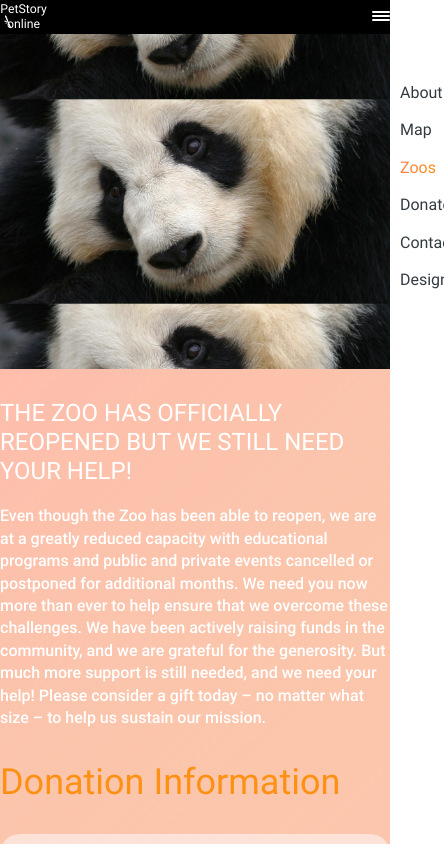
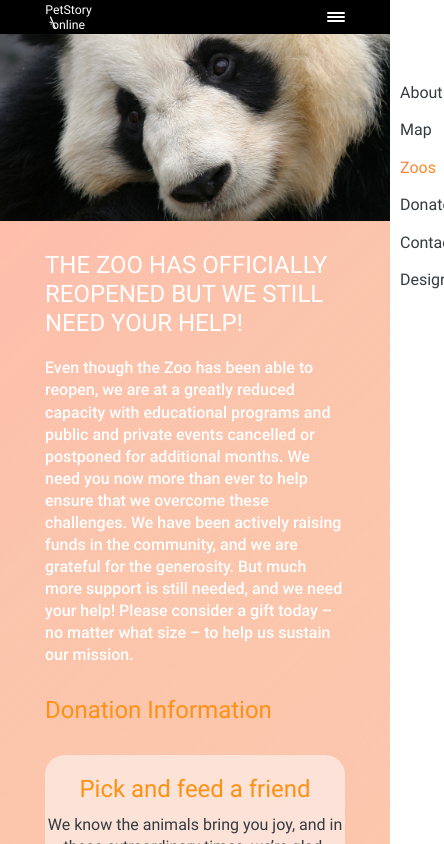
Before and after one commit to 9fogel/RSSchool-stage-1, a plain HTML site: page online-zoo/pages/donate/index.html in a window 390 px wide. Shown: the top 844 px of the page, 444 px wide, since content can reach past the window. Drawn offline with Linux system fonts and the light colour scheme.

Commit message:
feat: add donate page header, intro, donation first part adaptive styles 320px

```diff
--- a/online-zoo/pages/donate/style.css
+++ b/online-zoo/pages/donate/style.css
@@ -1142,3 +1142,55 @@ label:hover {
   }
 
 }
+
+@media (max-width: 600px) {
+  .container {
+    max-width: 300px;
+  }
+
+  .header-content {
+    padding-top: 3px;
+    padding-bottom: 2px;
+  }
+
+  .burger {
+    top: 12px;
+  }
+
+  .intro {
+    height: 187px;
+    background-size: 240%;
+    background-position: 33%;
+  }
+
+  .donation-text {
+    line-height: 138%;
+  }
+
+  .section-title {
+    font-size: 24px;
+    line-height: 120%;
+  }
+
+  .feed-content {
+    margin-top: 30px;
+    /* padding-bottom: 22px; */
+  }
+
+  .feed-title {
+    margin-bottom: 10px;
+    padding-top: 20px;
+    font-size: 24px;
+    line-height: 120%;
+  }
+
+  .feed-article {
+    padding-top: 0;
+  }
+
+  .section-subtitle {
+    font-size: 16px;
+    line-height: 140%;
+  }
+
+}
```
